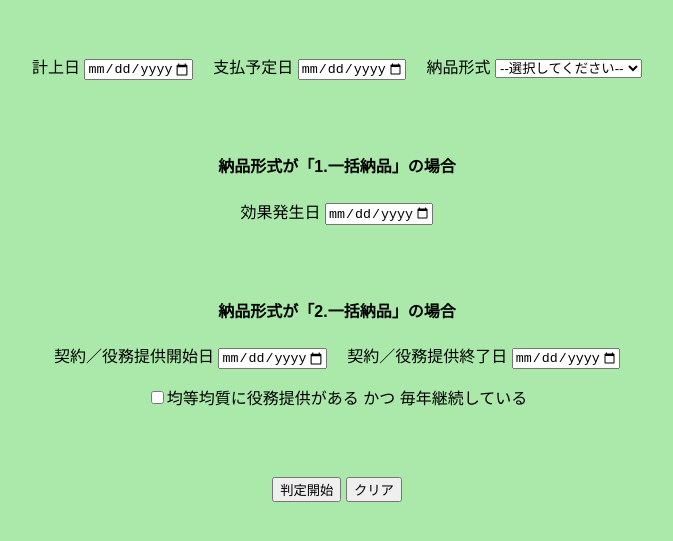
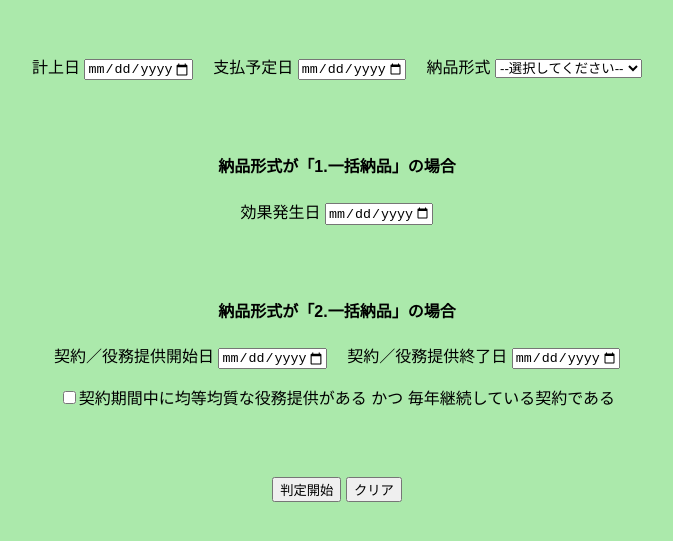
Before and after one commit to satoshi-daashima/satoshi-daashima.fnd28, a plain HTML site: page index.html in a window 1280 px wide. Shown: the part 87-628 px from the top of the page, without its empty margins (303-976 px from the left). Drawn offline with Linux system fonts and the light colour scheme.

Commit message:
index.html

```diff
--- a/index.html
+++ b/index.html
@@ -54,7 +54,7 @@
   </p>
 
   <p class="centering">
-    <input type="checkbox" id="continuation"><label id="continuation">均等均質に役務提供がある かつ 毎年継続している</label>
+    <input type="checkbox" id="continuation"><label id="continuation">契約期間中に均等均質な役務提供がある かつ 毎年継続している契約である</label>
   </p>
 
 </div>
```
